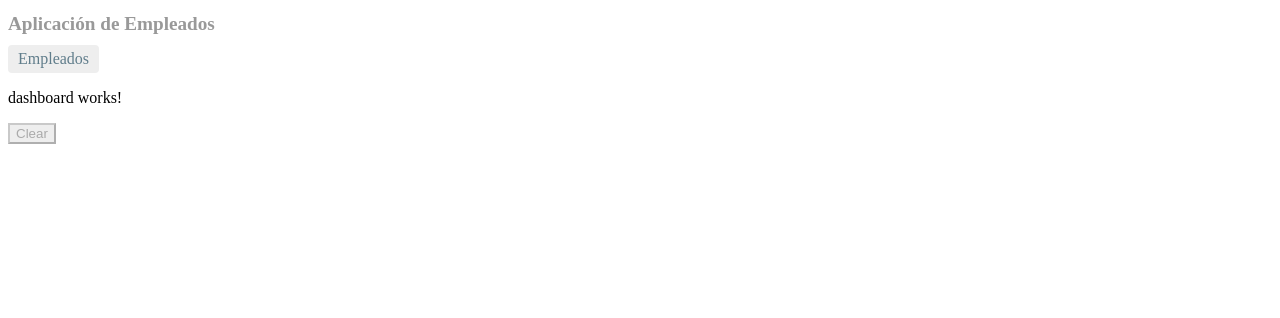
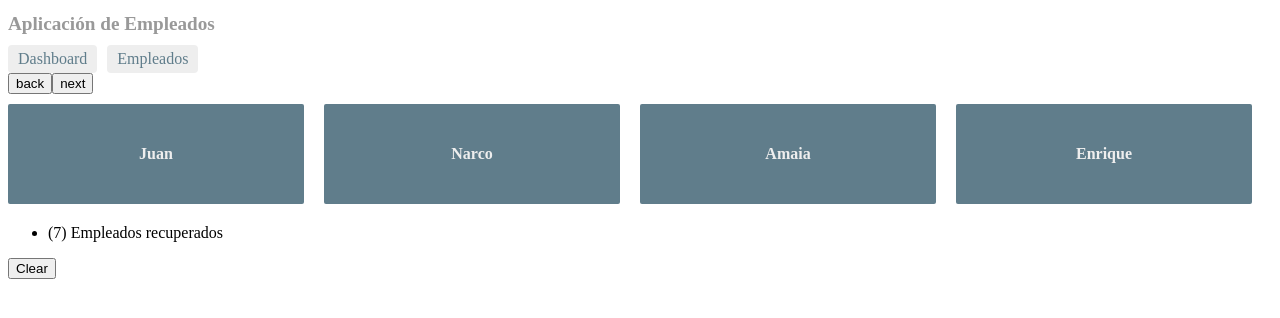
Before and after one commit to jestevez/empleados-angular, an Angular app: page /dashboard in a window 1280 px wide. Shown: the top 318 px of the page. Built offline with nearby package versions, Linux system fonts and the light colour scheme.

Commit message:
Dashboard empleados paginado

```diff
--- a/src/app/app.component.html
+++ b/src/app/app.component.html
@@ -1,8 +1,8 @@
 <h1>{{ title }}</h1>
 <nav>
+    <a routerLink="/dashboard">Dashboard</a>
     <a routerLink="/listaEmpleados">Empleados</a>
 </nav>
 
 <router-outlet></router-outlet>
-
 <app-messages></app-messages>
--- a/src/app/componentes/dashboard/dashboard.component.html
+++ b/src/app/componentes/dashboard/dashboard.component.html
@@ -1,12 +1,13 @@
-<p>
-  dashboard works!
-</p>
-<!--
-<div class="grid grid-pad">
-  <a *ngFor="..." class="col-1-4" ...>
-      <div class="module empleado">
-          <h4>...</h4>
-      </div>
-  </a>
+
+<button  (click)="onBack()" >back</button>
+<button  (click)="onNext()" >next</button>
+ <div class="grid grid-pad">
+    <a  *ngFor="let empleado of empleados" class="col-1-4"
+        routerLink="/dashboard/detalle/{{empleado.id}}">
+        <div class="module empleado">
+            <h4> {{empleado.nombre}} </h4>
+        </div>
+    </a>
 </div>
--->
+
+<router-outlet></router-outlet>
--- a/src/app/componentes/dashboard/dashboard.component.ts
+++ b/src/app/componentes/dashboard/dashboard.component.ts
@@ -1,4 +1,10 @@
+import { DetallesEmpleadoService } from './../../servicios/detalles-empleado.service';
+import { MessagesMockService } from './../../servicios/messages-mock.service';
+import { Empleado } from './../../model/Empleado';
 import { Component, OnInit } from '@angular/core';
+import { EmpleadosMockService } from 'src/app/servicios/empleados-mock.service';
+import { Router, ParamMap } from '@angular/router';
+import { ActivatedRoute } from '@angular/router';
 
 @Component({
   selector: 'app-dashboard',
@@ -7,9 +13,63 @@ import { Component, OnInit } from '@angular/core';
 })
 export class DashboardComponent implements OnInit {
 
-  constructor() { }
+  private empleadoSeleccionado: Empleado; // = new Empleado( 0, '', '', '', 0)
+
+  private empleados: Empleado[];
+  private empleadosFull: Empleado[];
+  private beginnig = 0;
+  private ending = 4;
+
+  private max = 0;
+  constructor(private empleadosService : EmpleadosMockService,
+    private detallesEmpleadoService : DetallesEmpleadoService,
+    private messagesMockService : MessagesMockService,
+    private router : Router,
+    private activatedRoute : ActivatedRoute) { }
 
   ngOnInit() {
+
+    this.empleadosService.getAllEmpleados().subscribe(
+      empleados => {
+        this.max = empleados.length;
+
+        this.empleadosFull = empleados;
+        this.empleados = empleados.slice(this.beginnig, this.ending);
+        /*this.messagesMockService.add("Empleados retornados");*/
+        // obtener el id del empleado desde el URL y seleccionarlo
+        if(this.activatedRoute.snapshot.firstChild) {
+
+          const id = +this.activatedRoute.snapshot.firstChild.paramMap.get('id');
+          console.log("seleccionarElemento"+id);
+          if(id > 0) {
+            this.empleadoSeleccionado = this.empleados.find(empleado => id === empleado.id);
+            /*this.empleadosService.getEmpleado(id).subscribe(
+              empleado => this.empleadoSeleccionado = empleado
+            );*/
+          }
+        }
+
+      }
+    );
+
+  }
+
+
+  onBack () {
+    if(this.beginnig >= 1) {
+      this.beginnig--;
+      this.ending--;
+      this.empleados = this.empleadosFull.slice(this.beginnig, this.ending);
+    }
+    console.log("onBack " +this.beginnig);
+  }
+  onNext() {
+    if(this.beginnig >= 0 && this.ending < this.max) {
+      this.beginnig++;
+      this.ending++;
+      this.empleados = this.empleadosFull.slice(this.beginnig, this.ending);
+    }
+    console.log("onNext " ,this.beginnig, this.ending);
   }
 
 }
```
Also changed, not shown: src/app/app-routing.module.ts (+12 -1 lines).
